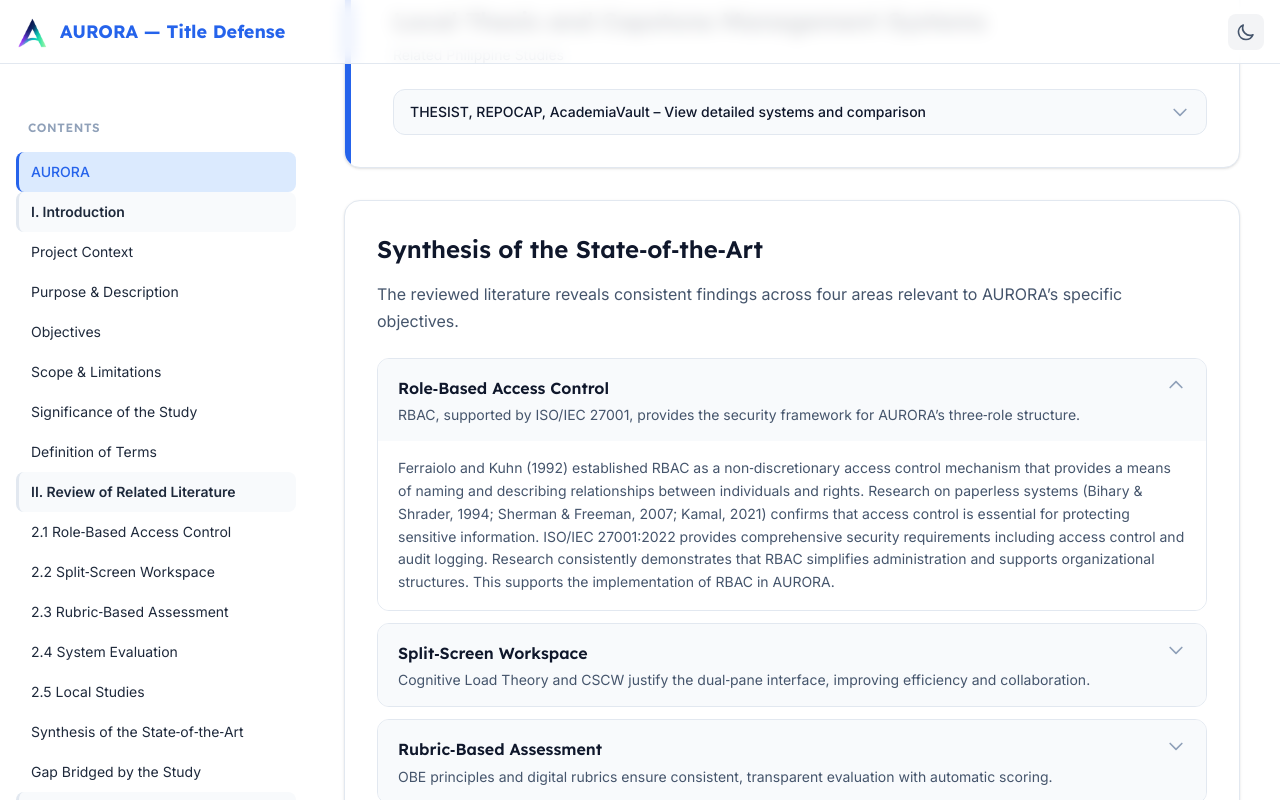
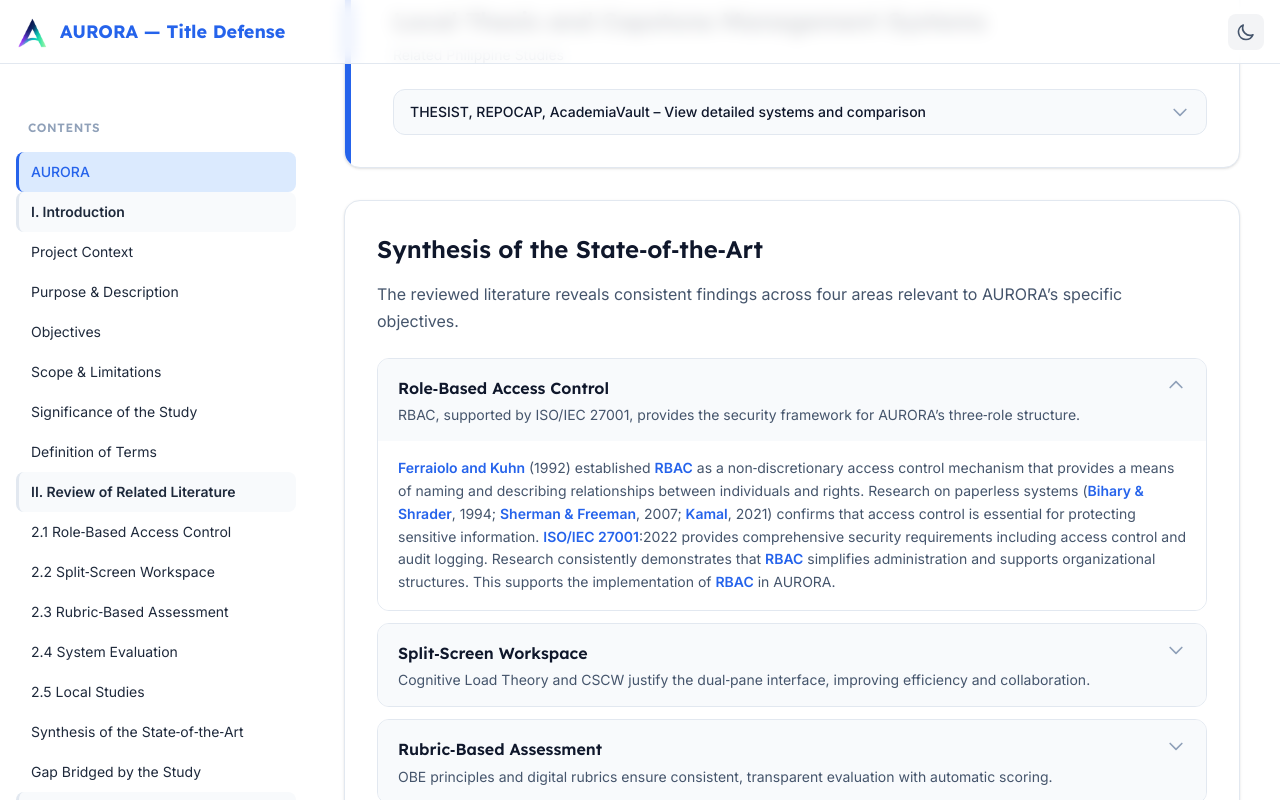
Before and after one commit to gnmngo/aurora-title-defense, a Next.js app: page / in a window 1280 px wide. Both pictures are taken after a click on the button 792 px from the left and 7288 px from the top of the page. Shown: the part 6888-7688 px from the top of the page. Built offline with nearby package versions, Linux system fonts and the light colour scheme.

Commit message:
Add keyword highlighting to Synthesis accordion for improved readability

```diff
--- a/components/sections/Synthesis.tsx
+++ b/components/sections/Synthesis.tsx
@@ -28,6 +28,70 @@
     full: "Venkatesh et al. (2003) developed UTAUT, establishing that performance expectancy, effort expectancy, social influence, and facilitating conditions predict technology acceptance. Tatlı et al. (2024) validated UTAUT for paperless technologies, finding that performance expectancy and effort expectancy are strongest predictors. Brooke (1996) developed SUS, providing a reliable measure of perceived usability. Research (Sauro & Lewis, 2016; Bangor et al., 2009) established the SUS average of 68 as a benchmark. This supports the evaluation of AURORA using UTAUT and SUS.",
   },
 ];
+
+// List of important keywords to highlight (case‑insensitive matching)
+const highlightKeywords = [
+  "Ferraiolo and Kuhn",
+  "Bihary & Shrader",
+  "Sherman & Freeman",
+  "Kamal",
+  "ISO/IEC 27001",
+  "RBAC",
+  "Sweller",
+  "Cognitive Load Theory",
+  "Kellett",
+  "Kavadlo",
+  "CSCW",
+  "Grudin",
+  "Molinatto",
+  "Erradi",
+  "Spady",
+  "OBE",
+  "Azmi",
+  "Chio et al.",
+  "Kurniawan et al.",
+  "Black & Wiliam",
+  "Formative Assessment",
+  "Venkatesh et al.",
+  "UTAUT",
+  "Tatlı et al.",
+  "Brooke",
+  "SUS",
+  "Sauro & Lewis",
+  "Bangor et al.",
+  "TAM",
+  "Davis",
+  "Performance Expectancy",
+  "Effort Expectancy",
+];
+
+function highlightText(text: string) {
+  if (!text) return null;
+  // Escape special regex characters in each keyword and join with pipe
+  const escapedKeywords = highlightKeywords.map((kw) =>
+    kw.replace(/[.*+?^${}()|[\]\\]/g, "\\$&")
+  );
+  const pattern = new RegExp(`(${escapedKeywords.join("|")})`, "gi");
+  const parts = text.split(pattern);
+
+  return parts.map((part, i) => {
+    // Check if this part matches any keyword (case‑insensitive)
+    const isKeyword = highlightKeywords.some(
+      (kw) => kw.toLowerCase() === part.toLowerCase()
+    );
+    if (isKeyword) {
+      return (
+        <strong
+          key={i}
+          className="text-royal dark:text-blue-300 font-semibold"
+        >
+          {part}
+        </strong>
+      );
+    }
+    return part;
+  });
+}
 
 export default function Synthesis() {
   const [expandedIndex, setExpandedIndex] = useState<number | null>(null);
@@ -74,14 +138,16 @@
                 </svg>
               </button>
 
-              {/* Expanded full text */}
+              {/* Expanded full text with highlights */}
               <div
                 className={`transition-all duration-300 ease-in-out ${
                   expandedIndex === idx ? "max-h-[500px] opacity-100" : "max-h-0 opacity-0"
                 } overflow-hidden`}
               >
                 <div className="px-5 py-4 bg-white dark:bg-slate-800">
-                  <p className="text-sm text-slate-600 dark:text-slate-300 leading-relaxed">{item.full}</p>
+                  <p className="text-sm text-slate-600 dark:text-slate-300 leading-relaxed">
+                    {highlightText(item.full)}
+                  </p>
                 </div>
               </div>
             </div>
```
